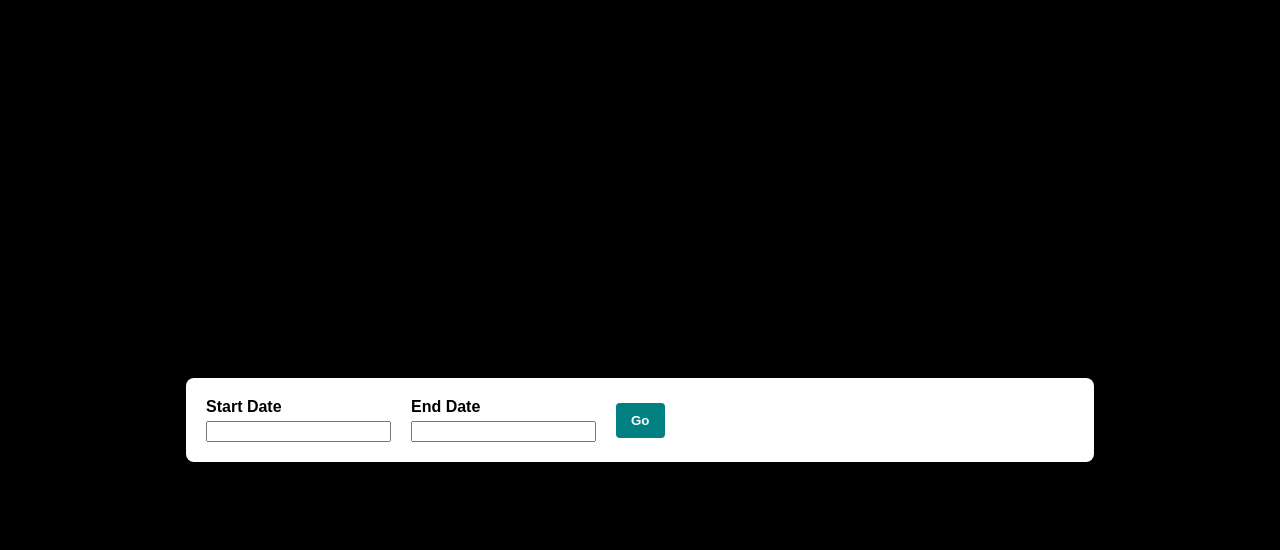
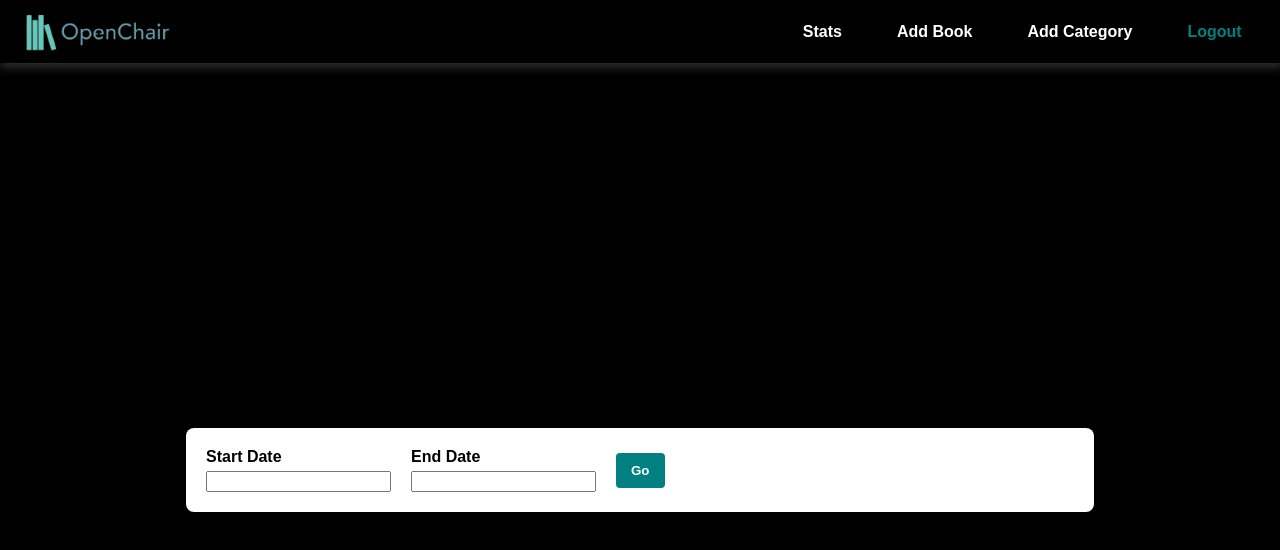
Before and after one commit to GaurangPandey2912/Library-Seat-Reservation-System, a React (Create React App) app in the folder lsr/Frontend/: page /admin in a window 1280 px wide. Shown: the top 550 px of the page. Built offline with nearby package versions, Linux system fonts and the light colour scheme.

Commit message:
add book

```diff
--- a/lsr/Frontend/src/App.js
+++ b/lsr/Frontend/src/App.js
@@ -9,6 +9,7 @@ import LibraryDashboard from "./Pages/Dashboard.js";
 import MetroCities from "./Pages/SelectCity.js";
 import BookIssue from "./Pages/BookIssue.js";
 import Admin from "./Pages/Admin.js";
+import AddBook from "./Pages/AddBook.js";
 
 // Homepage Component
 function Home() {
@@ -40,6 +41,8 @@ function App() {
           <Route path="/selectCity" element={<MetroCities />} />
           <Route path="/bookIssue" element={<BookIssue />} />
           <Route path="/admin" element={<Admin />} />
+          <Route path="/addBook" element={<AddBook />} />
+
 
 
 
--- /dev/null
+++ b/lsr/Frontend/src/Components/adminNavbar.js
@@ -0,0 +1,88 @@
+import React from "react";
+import { Link } from "react-router-dom";
+
+const Navbar = () => {
+  return (
+    <nav style={styles.navbar}>
+      <Link to="/">
+        <img src="/brandlogo.png" alt="Brand Logo" style={styles.brandLogo} />
+      </Link>
+      <ul style={styles.navList}>
+        <li><Link to="/admin" style={styles.navItem}>Stats</Link></li>
+        <li><Link to="/AddBook" style={styles.navItem}>Add Book</Link></li>
+        <li><Link to="/AddCategory" style={styles.navItem}>Add Category</Link></li>
+        <li style={styles.logoutButton}>
+          <Link to="/logout" style={styles.logoutItem}>Logout</Link>
+        </li>
+      </ul>
+    </nav>
+  );
+};
+
+// Inline Styles
+const styles = {
+  navbar: {
+    display: "flex",
+    alignItems: "center",
+    backgroundColor: "black",
+    position: "fixed",
+    top: 0,
+    left: 0,
+    width: "100%",
+    height: "60px",
+    zIndex: 1000,
+    boxShadow: "0px 4px 10px rgba(255, 255, 255, 0.2)",
+  },
+  brandLogo: {
+    height: "50px",
+    marginLeft: "20px",
+  },
+  navList: {
+    display: "flex",
+    listStyle: "none",
+    margin: 0,
+    padding: 0,
+    height: "100%",
+    marginLeft: "auto",
+  },
+  navItem: {
+    display: "flex",
+    alignItems: "center",
+    justifyContent: "center",
+    textDecoration: "none",
+    color: "white",
+    fontSize: "16px",
+    fontWeight: "bold",
+    height: "100%",
+    padding: "0 20px",
+    backgroundColor: "black",
+    transition: "background 0.3s ease-in-out, color 0.3s ease-in-out",
+  },
+  logoutButton: {
+    marginRight: "20px",
+  },
+  logoutItem: {
+    display: "flex",
+    alignItems: "center",
+    justifyContent: "center",
+    textDecoration: "none",
+    fontSize: "16px",
+    fontWeight: "bold",
+    height: "100%",
+    padding: "0 20px",
+    backgroundColor: "black",
+    color: "teal",
+    transition: "background 0.3s ease-in-out, color 0.3s ease-in-out",
+  },
+};
+
+// Apply hover effect dynamically
+const styleSheet = document.styleSheets[0];
+styleSheet.insertRule(`
+  nav ul li a:hover {
+    background-color: white !important;
+    color: black !important;
+  }
+`, styleSheet.cssRules.length);
+
+export default Navbar;
--- /dev/null
+++ b/lsr/Frontend/src/Components/ui/input.js
@@ -0,0 +1,15 @@
+import React from "react";
+
+const Input = ({ type = "text", placeholder, value, onChange, className }) => {
+  return (
+    <input
+      type={type}
+      placeholder={placeholder}
+      value={value}
+      onChange={onChange}
+      className={`border rounded-lg px-3 py-2 w-full ${className}`}
+    />
+  );
+};
+
+export default Input;
--- /dev/null
+++ b/lsr/Frontend/src/Pages/AddBook.js
@@ -0,0 +1,77 @@
+import React, { useState } from "react";
+import { db } from "../firebase"; // Ensure Firebase is initialized
+import { collection, addDoc } from "firebase/firestore";
+import { v4 as uuidv4 } from "uuid";
+import Input from "../Components/ui/input"; // Assuming you want to keep Input
+
+const AddBook = () => {
+  const [bookName, setBookName] = useState("");
+  const [author, setAuthor] = useState("");
+  const [copies, setCopies] = useState("");
+
+  const handleAddBook = async () => {
+    if (!bookName || !author || !copies) {
+      alert("Please fill in all fields");
+      return;
+    }
+
+    const bookCollection = collection(db, "books");
+    const copiesArray = [];
+    for (let i = 0; i < parseInt(copies, 10); i++) {
+      copiesArray.push({ id: uuidv4(), available: true });
+    }
+
+    try {
+      await addDoc(bookCollection, {
+        bookName,
+        author,
+        copies: copiesArray,
+        timestamp: new Date(),
+      });
+      alert("Book added successfully!");
+      setBookName("");
+      setAuthor("");
+      setCopies("");
+    } catch (error) {
+      console.error("Error adding book: ", error);
+      alert("Error adding book");
+    }
+  };
+
+  return (
+    <div className="p-4 max-w-md mx-auto mt-10 border border-gray-300 rounded-lg shadow-md">
+      <div className="p-4">
+        <h2 className="text-xl font-semibold mb-4">Add a Book</h2>
+        <Input
+          type="text"
+          placeholder="Book Name"
+          value={bookName}
+          onChange={(e) => setBookName(e.target.value)}
+          className="mb-2 w-full p-2 border rounded"
+        />
+        <Input
+          type="text"
+          placeholder="Author"
+          value={author}
+          onChange={(e) => setAuthor(e.target.value)}
+          className="mb-2 w-full p-2 border rounded"
+        />
+        <Input
+          type="number"
+          placeholder="Number of Copies"
+          value={copies}
+          onChange={(e) => setCopies(e.target.value)}
+          className="mb-2 w-full p-2 border rounded"
+        />
+        <button
+          onClick={handleAddBook}
+          className="w-full bg-blue-500 text-white py-2 rounded mt-2 hover:bg-blue-600"
+        >
+          Add Book
+        </button>
+      </div>
+    </div>
+  );
+};
+
+export default AddBook;
--- a/lsr/Frontend/src/Pages/Admin.js
+++ b/lsr/Frontend/src/Pages/Admin.js
@@ -1,5 +1,7 @@
 import React, { useState } from "react";
 import DatePicker from "react-datepicker";
+import Navbar from "../Components/adminNavbar"; // Adjust if needed
+
 import "react-datepicker/dist/react-datepicker.css";
 import { Pie, Line } from "react-chartjs-2";
 import { Chart as ChartJS, ArcElement, Tooltip, Legend, CategoryScale, LinearScale, PointElement, LineElement } from "chart.js";
@@ -41,7 +43,8 @@ const Admin = () => {
 
   return (
     <div style={{ display: "flex", flexDirection: "column", alignItems: "center", justifyContent: "center", minHeight: "100vh", backgroundColor: "black", padding: "20px" }}>
-      <div style={{ width: "70%", padding: "20px", boxShadow: "0px 4px 6px rgba(0, 0, 0, 0.1)", backgroundColor: "white", borderRadius: "8px", position: "relative", alignItems: "center", justifyContent: "center" }}>
+        <Navbar />
+      <div style={{ width: "70%", padding: "20px", boxShadow: "0px 4px 6px rgba(0, 0, 0, 0.1)", backgroundColor: "white", borderRadius: "8px", position: "relative", alignItems: "center", justifyContent: "center", marginTop:"100px" }}>
         <div style={{ display: "flex", flexDirection: "row", gap: "20px", alignItems: "center" }}>
           <div>
             <label style={{ display: "block", marginBottom: "5px", fontWeight: "bold", color: "black" }}>Start Date</label>
--- a/lsr/Frontend/src/Pages/BookIssue.js
+++ b/lsr/Frontend/src/Pages/BookIssue.js
@@ -4,6 +4,9 @@ import { db, collection, getDocs, doc, updateDoc, onSnapshot } from "../firebase
  // Keep existing Firebase connection
  import "./BookIssue.css"; // Keep existing styles
 import Navbar from "../Components/navbar"; // Adjust if needed
+
+
+
 
 const BookIssue = () => {
   const [search, setSearch] = useState("");
@@ -69,11 +72,13 @@ const BookIssue = () => {
       </div>
       <div className="book-list-grid">
       {books
-          .filter((book) => book.title.toLowerCase().includes(search.toLowerCase()))
+  .filter((book) =>
+    book.title && search ? book.title.toLowerCase().includes(search.toLowerCase()) : false
+  )
   .map((book) => (
     <div key={book.id} className="book-item">
-              <h3>{book.title}</h3>
-              <p>By {book.author} ({book.year})</p>
+      <h3>{book.title || "Untitled"}</h3>
+      <p>By {book.author || "Unknown"} ({book.year || "N/A"})</p>
       <p className={book.copies > 0 ? "available" : "not-available"}>
         {book.copies > 0 ? `${book.copies} Copies Available` : "Out of Stock"}
       </p>
@@ -86,6 +91,7 @@ const BookIssue = () => {
       </button>
     </div>
   ))}
+
       </div>
     </div>
   );
--- a/lsr/Frontend/src/firebase.js
+++ b/lsr/Frontend/src/firebase.js
@@ -5,7 +5,8 @@ const firebaseConfig = {
   apiKey: "AIzaSyB0chc7MHt4iPVIaWdDAgH_VADXcz6TCrs",
   authDomain: "librarysystem-973b6.firebaseapp.com",
   projectId: "librarysystem-973b6",
-  storageBucket: "librarysystem-973b6.firebasestorage.app",
+  storageBucket: "librarysystem-973b6.appspot.com",
+
   messagingSenderId: "624410479779",
   appId: "1:624410479779:web:78cb0f727e20d87fdc4316"
 };
--- a/lsr/Frontend/src/index.js
+++ b/lsr/Frontend/src/index.js
@@ -3,6 +3,7 @@ import ReactDOM from 'react-dom/client';
 import './index.css';
 import App from './App';
 import reportWebVitals from './reportWebVitals';
+
 
 const root = ReactDOM.createRoot(document.getElementById('root'));
 root.render(
```
Also changed, not shown: lsr/Frontend/src/Components/ui/CardContent.js (added, +7 -0 lines), 1 other file (tests, documents, lock files or other folders). Lines whose indentation alone changed are shown as unchanged.
